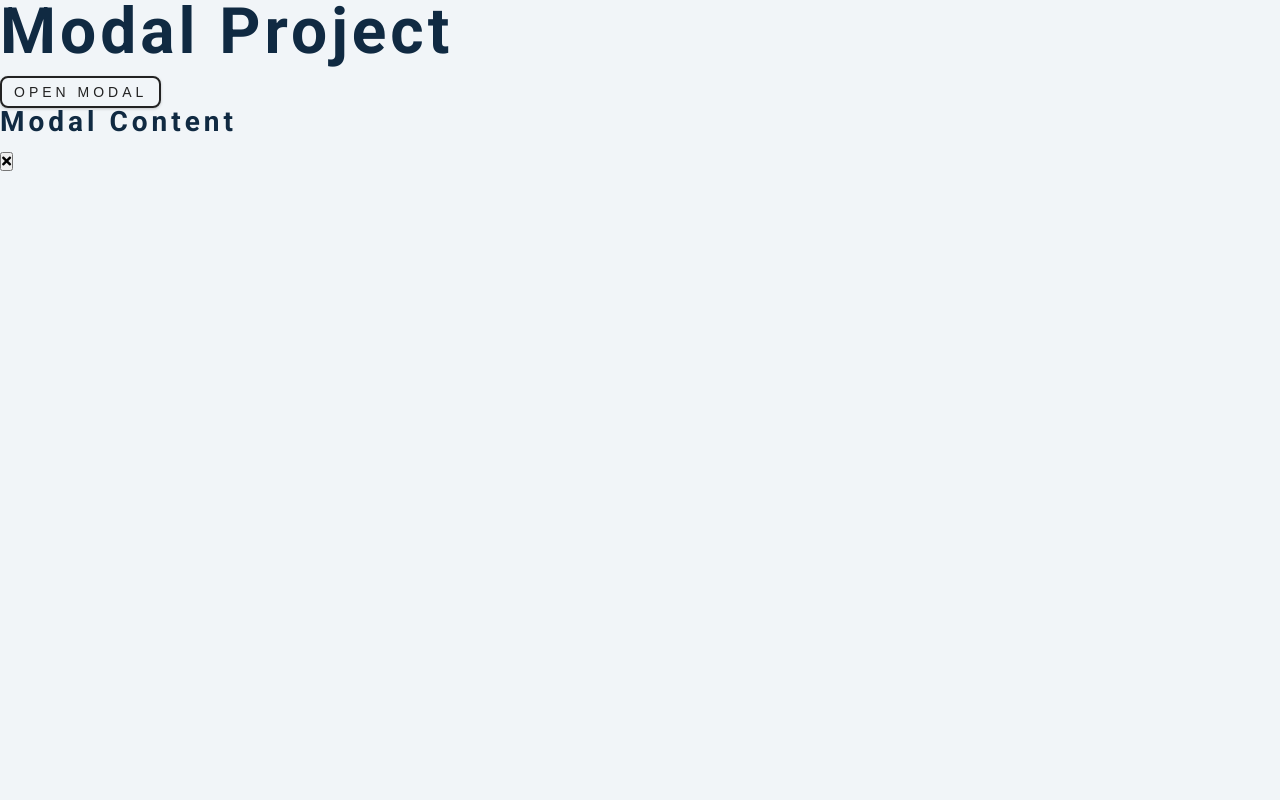
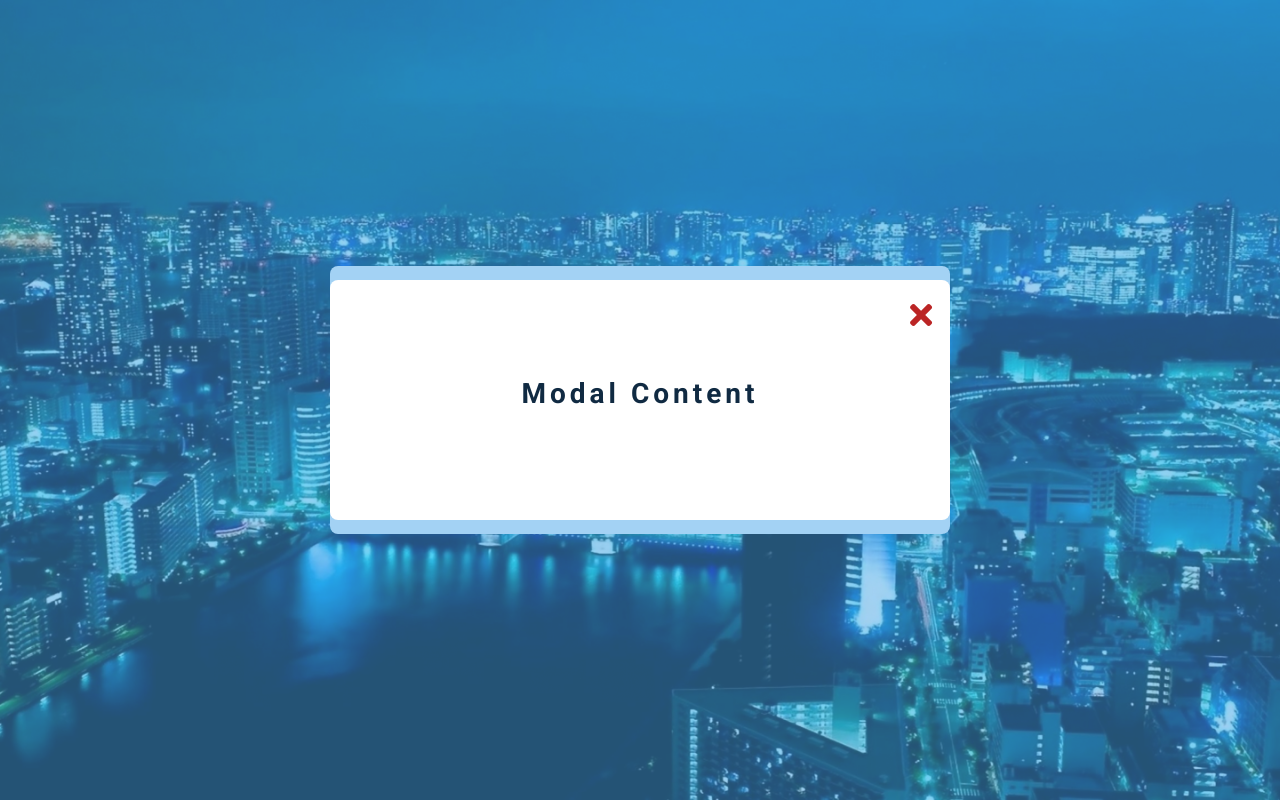
Before and after one commit to typhoon1zero2/Daily-JavaScript-Practice, a plain HTML site: page modal/index.html in a window 1280 px wide. Both pictures are taken after a click on the button "OPEN MODAL". Drawn offline with nearby package versions, Linux system fonts and the light colour scheme.

Commit message:
Added styles and js

```diff
--- a/modal/app.js
+++ b/modal/app.js
@@ -6,3 +6,10 @@
 const modalBtn = document.querySelector(".modal-btn");
 const modal = document.querySelector(".modal-overlay");
 const closeBtn = document.querySelector(".close-btn");
+
+modalBtn.addEventListener("click", () => {
+  modal.classList.add("open-modal");
+});
+closeBtn.addEventListener("click",  () => {
+    modal.classList.remove("open-modal");
+  });
--- a/modal/styles.css
+++ b/modal/styles.css
@@ -176,3 +176,78 @@ main {
   display: grid;
   place-items: center;
 }
+
+/*
+===============
+Modal
+===============
+*/
+.hero {
+    min-height: 100vh;
+    background: url("./images/tokyo.jpeg") center/cover no-repeat;
+    display: grid;
+    place-items: center;
+  }
+  .banner {
+    background: var(--clr-white);
+    padding: 4rem 0;
+    border-radius: var(--radius);
+    box-shadow: var(--light-shadow);
+    text-align: center;
+    width: 90vw;
+    max-width: var(--fixed-width);
+  }
+  .modal-btn {
+    margin-top: 2rem;
+    background: var(--clr-primary-5);
+    border-color: var(--clr-primary-5);
+    color: var(--clr-white);
+  }
+  .modal-btn:hover {
+    background: transparent;
+    color: var(--clr-primary-5);
+  }
+  .modal-overlay {
+    position: fixed;
+    top: 0;
+    left: 0;
+    width: 100%;
+    height: 100%;
+    background: rgba(73, 166, 233, 0.5);
+    display: grid;
+    place-items: center;
+    transition: var(--transition);
+    visibility: hidden;
+    z-index: -10;
+  }
+  /* OPEN/CLOSE MODAL */
+  .open-modal {
+    visibility: visible;
+    z-index: 10;
+  }
+  .modal-container {
+    background: var(--clr-white);
+    border-radius: var(--radius);
+    width: 90vw;
+    height: 30vh;
+    max-width: var(--fixed-width);
+    text-align: center;
+    display: grid;
+    place-items: center;
+    position: relative;
+  }
+  .close-btn {
+    position: absolute;
+    top: 1rem;
+    right: 1rem;
+    font-size: 2rem;
+    background: transparent;
+    border-color: transparent;
+    color: var(--clr-red-dark);
+    cursor: pointer;
+    transition: var(--transition);
+  }
+  .close-btn:hover {
+    color: var(--clr-red-light);
+    transform: scale(1.3);
+  }
```
